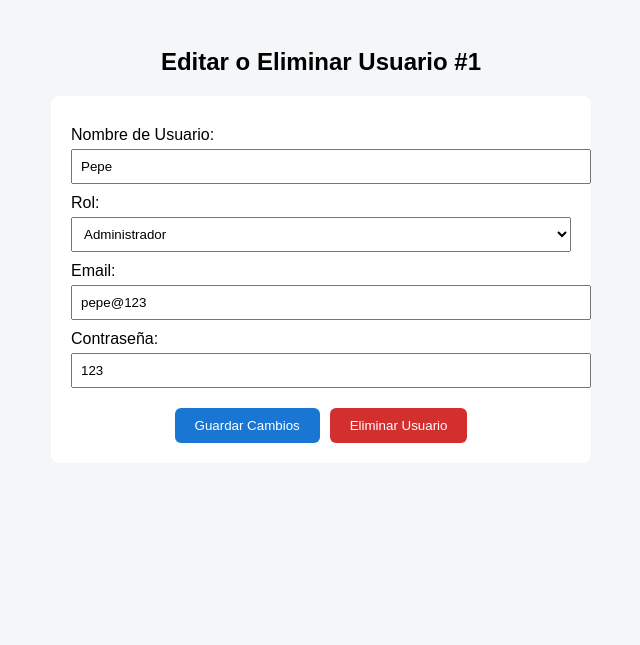
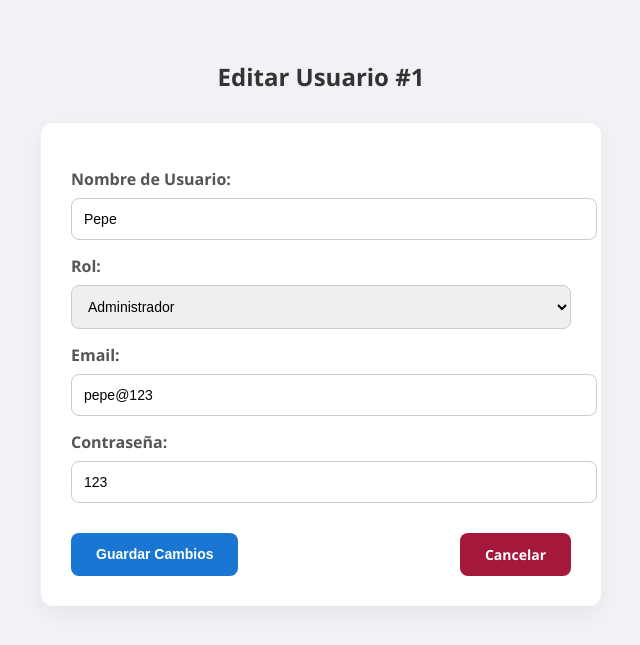
Before and after one commit to King-Cold/temozon, a PHP site: page /server/crud_user.php?id=1 in a window 1280 px wide. Shown: the top 645 px of the page, without its empty margins (319-959 px from the left). Run offline with PHP 8.4, Linux system fonts and the light colour scheme; a user stored in the database is signed in; data comes from the database, SQL or seed files in the repository.

Commit message:
Crud de User

```diff
--- a/public/css/estilos.css
+++ b/public/css/estilos.css
@@ -15,7 +15,7 @@ body {
     justify-content: center;
     align-items: center;
         background-size: cover;
-    background-position: center;
+    background-position: bo;
     background-repeat: no-repeat;
     background-attachment: fixed;
     /*
--- a/public/inicio.php
+++ b/public/inicio.php
@@ -247,7 +247,7 @@ body {
             <?php
             include("../server/conexion_bd.php");
 
-            $consulta = "SELECT accion, tabla_afectada, detalle, fecha_hora FROM bitacora ORDER BY fecha_hora DESC LIMIT 10";
+            $consulta = "SELECT accion, tabla_afectada, detalle, fecha_hora FROM bitacora ORDER BY fecha_hora DESC LIMIT 15";
             $resultado = mysqli_query($conexion, $consulta);
 
             while ($fila = mysqli_fetch_assoc($resultado)) {
--- a/public/js/search.js
+++ b/public/js/search.js
@@ -6,7 +6,7 @@ document.getElementById("buscador").addEventListener("keyup", function () {
         if (index === 0) return;
 
         const nombreProducto = fila.cells[1]?.textContent.toLowerCase() || "";
-        if (nombreProducto.includes(filtro)) {
+        if (nombreProducto.includes(filtro)) {http://localhost:3000/public/envios.php
             fila.style.display = "";
         } else {
             fila.style.display = "none";
--- a/server/crud_user.php
+++ b/server/crud_user.php
@@ -2,6 +2,59 @@
 session_start();
 require_once '../server/conexion_bd.php';
 
+if ($_SERVER['REQUEST_METHOD'] === 'POST' && isset($_POST['eliminar'])) {
+    $id = $_GET['id'];
+
+    $sqlDelete = "DELETE FROM usuario WHERE ID_Usuario = ?";
+    $stmtDelete = $conexion->prepare($sqlDelete);
+    $stmtDelete->bind_param("s", $id);
+
+    if ($stmtDelete->execute()) {
+        header("Location: ../public/usuarios.php");
+        exit;
+    } else {
+        echo "<p style='color:red; text-align:center;'>Error al eliminar usuario.</p>";
+    }
+}
+
+if ($_SERVER['REQUEST_METHOD'] === 'POST' && isset($_POST['agregar'])) {
+    $usuario = $_POST['nombre'];
+    $rol = $_POST['rol'];
+    $email = $_POST['email'];
+    $password = $_POST['contrasena'];
+
+    $sqlInsert = "INSERT INTO usuario (Nombre_Usuario, Rol, Email, Contraseña)
+                  VALUES (?, ?, ?, ?)";
+    $stmtInsert = $conexion->prepare($sqlInsert);
+    $stmtInsert->bind_param("ssss", $usuario, $rol, $email, $password);
+
+    if ($stmtInsert->execute()) {
+        header("Location: ../public/usuarios.php");
+        exit;
+    } else {
+        echo "<p style='color:red; text-align:center;'>Error al agregar usuario.</p>";
+    }
+}
+
+if ($_SERVER['REQUEST_METHOD'] === 'POST' && isset($_POST['actualizar'])) {
+    // Actualizar usuario
+    $id = $_POST['id'];
+    $nombre = $_POST['nombre'];
+    $rol = $_POST['rol'];
+    $email = $_POST['email'];
+    $contrasena = $_POST['contrasena'];
+
+    $sqlUpdate = "UPDATE usuario SET Nombre_Usuario = ?, Rol = ?, Email = ?, Contraseña = ? WHERE ID_Usuario = ?";
+    $stmtUpdate = $conexion->prepare($sqlUpdate);
+    $stmtUpdate->bind_param("sssss", $nombre, $rol, $email, $contrasena, $id);
+
+    if ($stmtUpdate->execute()) {
+        header("Location: ../public/usuarios.php");
+        exit;
+    } else {
+        echo "Error al actualizar.";
+    }
+}
 // Verificar si se envió el ID por GET
 if (!isset($_GET['id'])) {
     echo "ID de usuario no especificado.";
@@ -25,60 +78,102 @@ if ($resultado->num_rows === 0) {
 $usuario = $resultado->fetch_assoc();
 
 // Procesar formulario
-if ($_SERVER['REQUEST_METHOD'] === 'POST') {
-    if (isset($_POST['eliminar'])) {
-        // Eliminar el usuario
-        $sqlDelete = "DELETE FROM usuario WHERE ID_Usuario = ?";
-        $stmtDelete = $conexion->prepare($sqlDelete);
-        $stmtDelete->bind_param("s", $id);
-
-        if ($stmtDelete->execute()) {
-            header("Location: ../public/usuarios.php");
-            exit;
-        } else {
-            echo "Error al eliminar el usuario.";
-        }
-    } else {
-        // Actualizar el usuario
-        $nombre = $_POST['nombre'];
-        $rol = $_POST['rol'];
-        $email = $_POST['email'];
-        $contrasena = $_POST['contrasena'];
-
-        $sqlUpdate = "UPDATE usuario SET Nombre_Usuario = ?, Rol = ?, Email = ?, Contraseña = ? WHERE ID_Usuario = ?";
-        $stmtUpdate = $conexion->prepare($sqlUpdate);
-        $stmtUpdate->bind_param("sssss", $nombre, $rol, $email, $contrasena, $id);
-
-        if ($stmtUpdate->execute()) {
-            header("Location: ../public/usuarios.php");
-            exit;
-        } else {
-            echo "Error al actualizar.";
-        }
-    }
-}
 ?>
 
 <!DOCTYPE html>
 <html lang="es">
 <head>
     <meta charset="UTF-8">
-    <title>Editar o Eliminar Usuario</title>
-    <style>
-        body { font-family: sans-serif; background: #f4f6f8; padding: 20px; }
-        form { background: #fff; padding: 20px; border-radius: 8px; max-width: 500px; margin: auto; }
-        label { display: block; margin-top: 10px; }
-        input, select { width: 100%; padding: 8px; margin-top: 5px; }
-        button { margin-top: 20px; padding: 10px 20px; border: none; border-radius: 6px; cursor: pointer; }
-        .guardar { background: #1976d2; color: #fff; }
-        .guardar:hover { background: #125ea6; }
-        .eliminar { background: #d32f2f; color: #fff; margin-left: 10px; }
-        .eliminar:hover { background: #a31818; }
-    </style>
+    <title>Editar Usuario</title>
+<style>
+    body {
+        font-family: 'Segoe UI', sans-serif;
+        background: #f0f2f5;
+        padding: 40px;
+        margin: 0;
+    }
+
+    h2 {
+        text-align: center;
+        color: #333;
+        margin-bottom: 30px;
+    }
+
+    form {
+        background: #fff;
+        padding: 30px;
+        border-radius: 12px;
+        max-width: 500px;
+        margin: auto;
+        box-shadow: 0 8px 20px rgba(0, 0, 0, 0.05);
+
+    }
+
+    label {
+        display: block;
+        margin-top: 15px;
+        font-weight: 600;
+        color: #555;
+    }
+
+    input, select {
+        width: 100%;
+        padding: 12px;
+        margin-top: 8px;
+        border: 1px solid #ccc;
+        border-radius: 8px;
+        font-size: 14px;
+        transition: border-color 0.3s ease;
+    }
+
+    input:focus, select:focus {
+        border-color: #1976d2;
+        outline: none;
+        box-shadow: 0 0 0 3px rgba(25, 118, 210, 0.15);
+    }
+
+    .botones {
+        display: flex;
+        justify-content: space-between;
+        margin-top: 30px;
+    }
+
+    button, .cancelar {
+        padding: 12px 25px;
+        border: none;
+        border-radius: 8px;
+        cursor: pointer;
+        text-align: center;
+        font-weight: 600;
+        transition: background 0.3s ease, transform 0.2s ease;
+        text-decoration: none;
+        font-size: 14px;
+    }
+
+    .guardar {
+        background: #1976d2;
+        color: #fff;
+    }
+
+    .guardar:hover {
+        background: #125ea6;
+        transform: translateY(-1px);
+    }
+
+    .cancelar {
+        background:rgb(163, 24, 59);
+        color: #fff;
+    }
+
+    .cancelar:hover {
+        background: #a31818;
+        transform: translateY(-1px);
+    }
+</style>
 </head>
 <body>
 
-<h2 style="text-align:center;">Editar o Eliminar Usuario #<?php echo $id; ?></h2>
+<h2 style="text-align:center;">Editar Usuario #<?php echo $id; ?></h2>
 
 <form method="POST">
     <label>Nombre de Usuario:</label>
@@ -92,17 +187,17 @@ if ($_SERVER['REQUEST_METHOD'] === 'POST') {
         <option value="Empleado Auxilar" <?= $usuario['Rol'] == "Empleado Auxilar" ? "selected" : "" ?>>Empleado Auxilar</option>
     </select>
 
-
     <label>Email:</label>
     <input type="email" name="email" value="<?php echo htmlspecialchars($usuario['Email']); ?>" required>
 
     <label>Contraseña:</label>
     <input type="text" name="contrasena" value="<?php echo htmlspecialchars($usuario['Contraseña']); ?>" required>
-
-    <div style="display: flex; justify-content: center;">
-        <button type="submit" class="guardar">Guardar Cambios</button>
-        <button type="submit" name="eliminar" value="1" class="eliminar" onclick="return confirm('¿Estás seguro de eliminar este usuario?');">Eliminar Usuario</button>
-    </div>
+<input type="hidden" name="id" value="<?php echo $id; ?>">
+<input type="hidden" name="actualizar" value="1">
+<div class="botones">
+    <button type="submit" class="guardar">Guardar Cambios</button>
+    <a href="../public/usuarios.php" class="cancelar">Cancelar</a>
+</div>
 </form>
 
 </body>
```
Also changed, not shown: public/clientes.php (+39 -10 lines), public/usuarios.php (+34 -1 lines), server/crud_clientes.php (added, +158 -0 lines).
